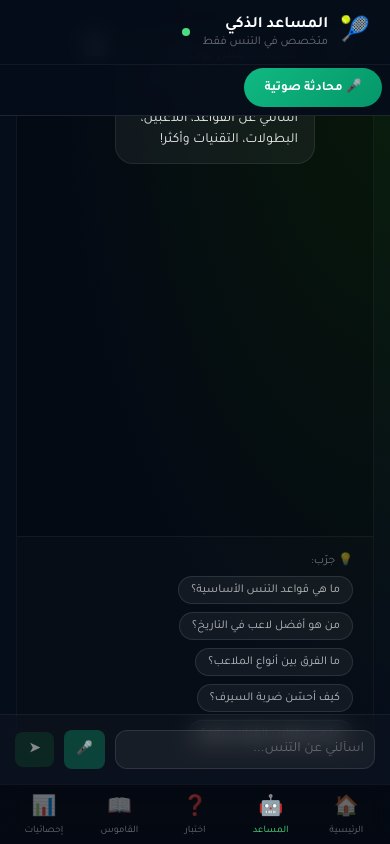
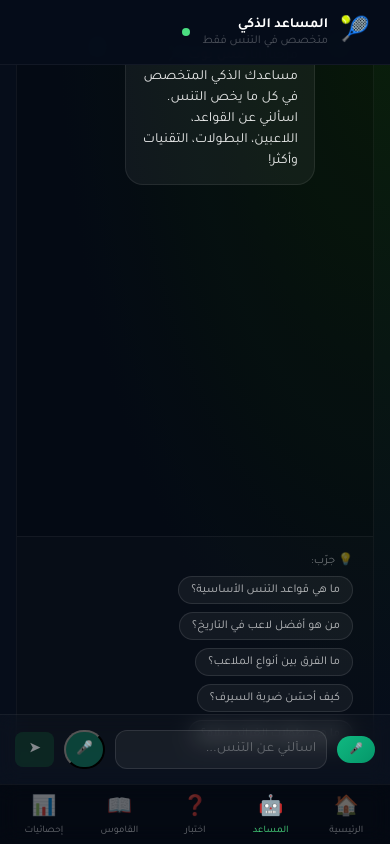
Before and after one commit to jeemmy/tennis-bot, a React (Create React App) app: page / in a window 390 px wide. Both pictures are taken after a click on the button "ابدأ المحادثة 🎾". Built offline with nearby package versions, Linux system fonts and the light colour scheme.

Commit message:
Fix mobile layout: move voice button inside input bar, adjust padding for header/input

```diff
--- a/src/App.css
+++ b/src/App.css
@@ -31,23 +31,38 @@
     padding: 0;
   }
 
-  /* Fixed Header */
+  /* Fixed Header - smaller height */
   .chat-hdr {
     position: fixed;
     top: 0;
     left: 0;
     right: 0;
     z-index: 100;
-    background: rgba(6, 13, 26, 0.95);
+    background: rgba(6, 13, 26, 0.98);
     backdrop-filter: blur(10px);
     border-bottom: 1px solid rgba(255,255,255,0.1);
-    padding: 12px 16px;
+    padding: 8px 12px; /* Reduced padding */
     display: flex;
     align-items: center;
-    gap: 12px;
+    gap: 10px;
+    min-height: 50px;
   }
 
-  /* Chat Wrap - Full Height with Fixed Header/Input */
+  .chat-hdr-title {
+    font-size: 14px;
+    font-weight: 600;
+  }
+
+  .chat-hdr-sub {
+    font-size: 10px;
+    opacity: 0.7;
+  }
+
+  .chat-hdr-av {
+    font-size: 20px;
+  }
+
+  /* Chat Wrap */
   .chat-wrap {
     display: flex;
     flex-direction: column;
@@ -57,31 +72,101 @@
     border-radius: 0;
   }
 
-  /* Scrollable Messages Area */
+  /* Scrollable Messages Area - more padding to avoid header/input overlap */
   .chat-body {
     flex: 1;
     overflow-y: auto;
     overflow-x: hidden;
-    padding: 70px 12px 80px 12px; /* Top padding for fixed header, bottom for input */
+    padding: 58px 10px 145px 10px; /* Top: header height, Bottom: input + bottom nav */
     display: flex;
     flex-direction: column;
-    gap: 12px;
+    gap: 10px;
   }
 
-  /* Fixed Input Bar */
+  /* Fixed Input Bar with Voice Button inside */
   .input-bar {
     position: fixed;
     bottom: 60px; /* Above bottom nav */
     left: 0;
     right: 0;
     z-index: 99;
-    background: rgba(6, 13, 26, 0.95);
+    background: rgba(6, 13, 26, 0.98);
     backdrop-filter: blur(10px);
     border-top: 1px solid rgba(255,255,255,0.1);
-    padding: 10px 12px;
+    padding: 8px 10px;
     display: flex;
     align-items: center;
-    gap: 8px;
+    gap: 6px;
+    flex-wrap: wrap;
+  }
+
+  /* Voice Mode Button - inline in input bar */
+  .voice-mode-btn {
+    background: linear-gradient(135deg, #10b981, #059669);
+    color: white;
+    border: none;
+    border-radius: 20px;
+    padding: 6px 12px;
+    font-size: 11px;
+    font-weight: 600;
+    cursor: pointer;
+    flex-shrink: 0;
+  }
+
+  .voice-mode-btn.active {
+    background: linear-gradient(135deg, #ef4444, #dc2626);
+    font-size: 10px;
+  }
+
+  /* Voice Indicator - full width above input */
+  .voice-controls {
+    display: none; /* Hide separate voice controls, use inline instead */
+  }
+
+  .voice-indicator {
+    width: 100%;
+    padding: 6px;
+    background: rgba(16, 185, 129, 0.2);
+    border-radius: 6px;
+    color: #10b981;
+    font-size: 11px;
+    text-align: center;
+    margin-bottom: 4px;
+    order: -1; /* Show above input */
+  }
+
+  /* Input field */
+  .ta {
+    flex: 1;
+    min-width: 120px;
+    padding: 10px 10px;
+    font-size: 13px;
+    border-radius: 20px;
+    background: rgba(255,255,255,0.1);
+    border: 1px solid rgba(255,255,255,0.2);
+    color: white;
+  }
+
+  .ta::placeholder {
+    color: rgba(255,255,255,0.5);
+  }
+
+  .send-btn {
+    padding: 10px 14px;
+    border-radius: 20px;
+    background: #10b981;
+    flex-shrink: 0;
+  }
+
+  .mic-btn {
+    padding: 8px 10px;
+    border-radius: 20px;
+    background: rgba(16, 185, 129, 0.3);
+    flex-shrink: 0;
+  }
+
+  .input-hint {
+    display: none;
   }
 
   /* Fixed Bottom Navigation */
@@ -106,10 +191,10 @@
     flex-direction: column;
     align-items: center;
     justify-content: center;
-    gap: 4px;
-    padding: 8px;
+    gap: 2px;
+    padding: 6px;
     color: rgba(255,255,255,0.6);
-    font-size: 10px;
+    font-size: 9px;
     background: transparent;
     border: none;
     cursor: pointer;
@@ -120,49 +205,11 @@
   }
 
   .bottom-icon {
-    font-size: 20px;
+    font-size: 18px;
   }
 
   .bottom-label {
-    font-size: 10px;
-  }
-
-  /* Voice Controls */
-  .voice-controls {
-    position: fixed;
-    top: 60px;
-    left: 0;
-    right: 0;
-    z-index: 99;
-    background: rgba(6, 13, 26, 0.95);
-    backdrop-filter: blur(10px);
-    padding: 8px;
-    border-bottom: 1px solid rgba(255,255,255,0.1);
-  }
-
-  .chat-body.with-voice-controls {
-    padding-top: 110px;
-  }
-
-  /* Input adjustments */
-  .ta {
-    flex: 1;
-    padding: 10px 12px;
-    font-size: 14px;
-  }
-
-  .send-btn {
-    padding: 10px 14px;
-  }
-
-  .voice-indicator {
-    width: 100%;
-    margin: 0 0 6px 0;
-    padding: 6px;
-  }
-
-  .input-hint {
-    display: none;
+    font-size: 9px;
   }
 
   /* Message bubbles */
@@ -170,9 +217,38 @@
     max-width: 85%;
   }
 
+  .msg-row.user {
+    align-self: flex-end;
+  }
+
+  .msg-row.assistant {
+    align-self: flex-start;
+  }
+
   .bubble {
-    padding: 10px 14px;
-    font-size: 14px;
+    padding: 8px 12px;
+    font-size: 13px;
+    border-radius: 16px;
+  }
+
+  /* TTS button next to messages */
+  .tts-btn {
+    background: rgba(16, 185, 129, 0.3);
+    border: none;
+    border-radius: 50%;
+    padding: 4px 6px;
+    font-size: 12px;
+    cursor: pointer;
+    margin-right: 4px;
+  }
+
+  .typing-bub {
+    padding: 10px 16px;
+  }
+
+  .typing-bub .d {
+    width: 6px;
+    height: 6px;
   }
 }
 
@@ -207,9 +283,7 @@
   .bottom-nav {
     display: none;
   }
-}
 
-/* ===== Voice Chat Styles ===== */
   .voice-mode-btn {
     background: linear-gradient(135deg, #10b981, #059669);
     color: white;
@@ -224,30 +298,12 @@
 
   .voice-mode-btn:hover { transform: scale(1.05); box-shadow: 0 4px 15px rgba(16, 185, 129, 0.4); }
   .voice-mode-btn.active { background: linear-gradient(135deg, #ef4444, #dc2626); animation: pulse 1.5s infinite; }
+}
 
+/* ===== Common Voice Styles ===== */
 @keyframes pulse { 0%, 100% { transform: scale(1); } 50% { transform: scale(1.05); } }
 
-.voice-indicator {
-  padding: 8px 12px;
-  background: rgba(16, 185, 129, 0.2);
-  border-radius: 8px;
-  color: #10b981;
-  font-size: 12px;
-  text-align: center;
-}
-
-.mic-btn {
-  background: rgba(16, 185, 129, 0.3);
-  color: white;
-  border: none;
-  border-radius: 8px;
-  padding: 10px 12px;
-  cursor: pointer;
-}
-
-.mic-btn:hover { background: rgba(16, 185, 129, 0.5); }
 .mic-btn.recording { background: #ef4444; animation: mic-pulse 1s infinite; }
-
 @keyframes mic-pulse { 0%, 100% { opacity: 1; } 50% { opacity: 0.6; } }
 .online-dot.recording { background: #ef4444; animation: blink 1s infinite; }
 @keyframes blink { 0%, 100% { opacity: 1; } 50% { opacity: 0.3; } }
--- a/src/App.js
+++ b/src/App.js
@@ -431,22 +431,21 @@ function Chat({ addQuestion }) {
         </div>
       )}
 
-      <div className="voice-controls">
-        <button
-          className={`voice-mode-btn ${voiceMode ? 'active' : ''}`}
-          onClick={toggleVoiceMode}
-          title={voiceMode ? "إيقاف المحادثة الصوتية" : "بدء محادثة صوتية حية"}
-        >
-          {voiceMode ? "⏹️ إيقاف" : "🎤 محادثة صوتية"}
-        </button>
-      </div>
-
       <div className="input-bar">
         {voiceMode && (
           <div className="voice-indicator">
             {isRecording ? "🎤 جاري الاستماع..." : "⏳ بانتظار发言..."}
           </div>
         )}
+
+        <button
+          className={`voice-mode-btn ${voiceMode ? 'active' : ''}`}
+          onClick={toggleVoiceMode}
+          title={voiceMode ? "إيقاف المحادثة الصوتية" : "بدء محادثة صوتية حية"}
+        >
+          {voiceMode ? "⏹️" : "🎤"}
+        </button>
+
         <input
           className="ta"
           value={input}
@@ -455,6 +454,7 @@ function Chat({ addQuestion }) {
           onChange={e=>setInput(e.target.value)}
           onKeyDown={e=>{ if(e.key==="Enter"&&!e.shiftKey){e.preventDefault();send();} }}
         />
+
         {!voiceMode && (
           <button
             className={`mic-btn ${isRecording ? 'recording' : ''}`}
@@ -464,6 +464,7 @@ function Chat({ addQuestion }) {
             {isRecording ? "⏹️" : "🎤"}
           </button>
         )}
+
         <button className="send-btn" disabled={loading||!input.trim()} onClick={()=>send()}>➤</button>
       </div>
       <div className="input-hint">
```
Lines whose indentation alone changed are shown as unchanged.
